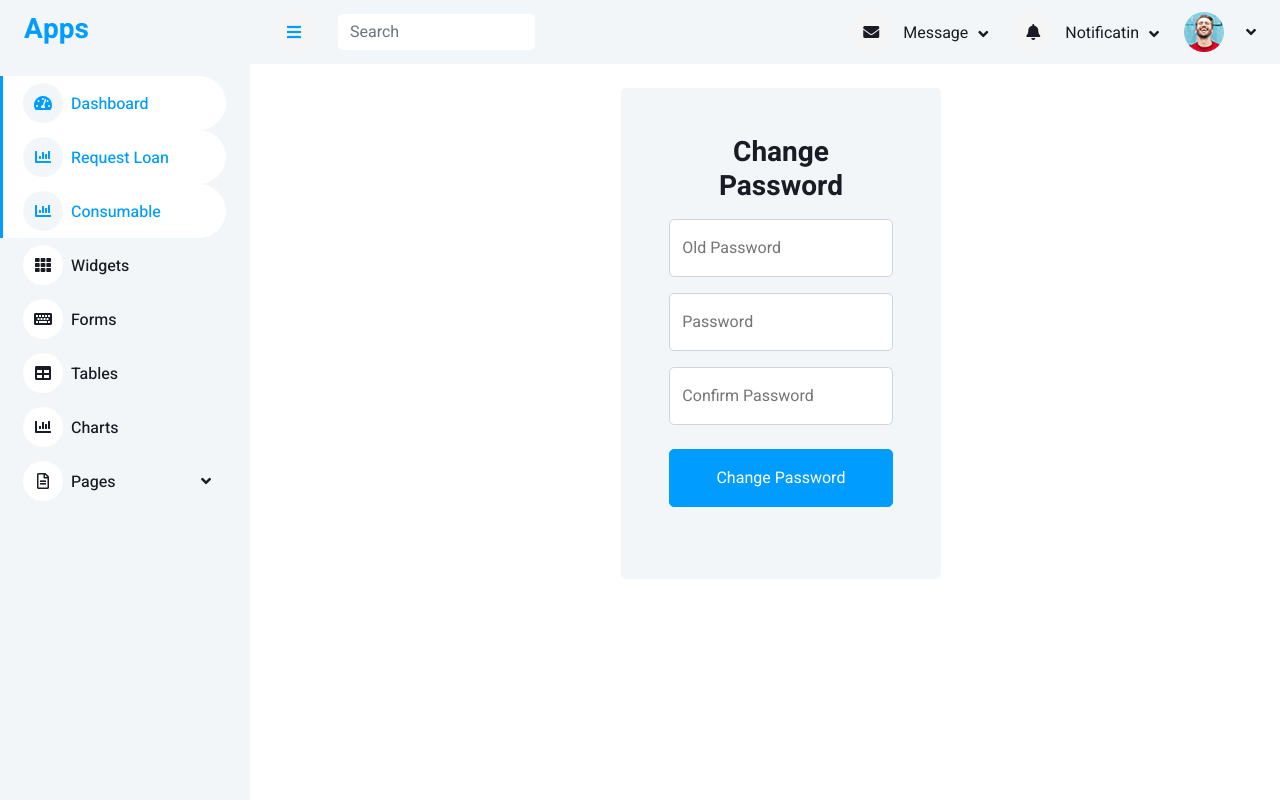
After one commit to salam081/sucrepo, a Django app: page /changePassword in a window 1280 px wide. The commit adds this page. Run offline with Django 5.2, Linux system fonts and the light colour scheme; some libraries are stand-ins or nearby versions.

Commit message:
'updates'

```diff
--- a/accounts/urls.py
+++ b/accounts/urls.py
@@ -13,5 +13,6 @@ urlpatterns = [
     path("next-of-kin/<int:id>/", views.create_or_update_next_of_kin, name="create_or_update_next_of_kin"),
     path("member/<int:id>/", views.member_detail, name="member_detail"),
     path('reset_password/<int:id>/', views.resetPassword, name='reset_password'),
+    path('changePassword', views.changePassword, name='change_password'),
 
 ]
--- a/accounts/views.py
+++ b/accounts/views.py
@@ -301,7 +301,25 @@ def activate_users(request):
     return redirect('all_members')
 
 
+def changePassword(request):
+    if request.method == 'POST':
+        old_password = request.POST.get('old_password')
+        new_password1 = request.POST.get('new_password1')
+        new_password2 = request.POST.get('new_password2')
 
+        if not request.user.check_password(old_password):
+            messages.error(request, 'Old password is incorrect')
+            return redirect('change_password')
+        elif new_password1 != new_password2:
+            messages.error(request, 'New passwords do not match')
+            return redirect('change_password')
+        else:
+            request.user.set_password(new_password1)
+            request.user.save()
+            messages.success(request, 'Password successfully changed login ')
+            return redirect('login')
+
+    return render(request, 'accounts/change_password.html')
 
 
 
--- a/core/settings.py
+++ b/core/settings.py
@@ -25,10 +25,10 @@ SECRET_KEY = 'django-insecure-1nyiiw)z)&8vug8vd(^$k7#=ktj)!_aset5)3nb_x@!m^5^n(5
 # SECURITY WARNING: don't run with debug turned on in production!
 DEBUG = True
 
-# ALLOWED_HOSTS = ['*']
-ALLOWED_HOSTS = ['sucrepo.onrender.com']
+ALLOWED_HOSTS = ['*']
+# ALLOWED_HOSTS = ['sucrepo.onrender.com']
 
-CSRF_TRUSTED_ORIGINS = ['https://sucrepo.onrender.com']
+# CSRF_TRUSTED_ORIGINS = ['https://sucrepo.onrender.com']
 
 
 
--- /dev/null
+++ b/templates/accounts/change_password.html
@@ -0,0 +1,42 @@
+{% extends 'base/base.html' %}
+
+{% block content %}
+ <div class="container-xxl position-relative bg-white d-flex mt-0 p-0">
+
+        <!-- Sign In Start -->
+        <div class="container-fluid mt-0 ">
+            <div class="row h-100 align-items-center justify-content-center ">
+                <div class="col-12 col-sm-8 col-md-6 col-lg-5 col-xl-4">
+                    <div class="bg-light rounded col-md-12 p-4 p-sm-5 my-4 mx-3">
+                        <div class="text-center mb-3">
+                            <h3>Change Password</h3>
+                        </div>
+                        <form method="POST">
+                            {% csrf_token %}
+                            <div class="form-floating mb-3">
+                                <input type="password" class="form-control" name="old_password" id="floatingInput"
+                                    placeholder="Username">
+                                <label for="floatingInput">Old Password</label>
+                            </div>
+                            <div class="form-floating mb-3">
+                                <input type="password" class="form-control" name="new_password1" id="floatingInput"
+                                    placeholder="Password">
+                                <label for="floatingInput">Password</label>
+                            </div>
+                            <div class="form-floating mb-4">
+                                <input type="password" class="form-control" name="new_password2" id="floatingPassword"
+                                    placeholder="Password">
+                                <label for="floatingPassword">Confirm Password</label>
+                            </div>
+
+                            <button type="submit" class="btn btn-primary py-3 w-100 mb-4">Change Password</button>
+
+                    </div>
+                </div>
+                </form>
+            </div>
+        </div>
+        <!-- Sign In End -->
+    </div>
+
+{% endblock content %}
--- a/templates/include/navbar.html
+++ b/templates/include/navbar.html
@@ -94,6 +94,7 @@
                 {% endif %}
 
 
+                <a href="{% url 'change_password' %}" class="dropdown-item">Change Password</a>
                 <a href="#" class="dropdown-item">Settings</a>
                 <a href="{% url 'logout' %}" class="dropdown-item">Log Out</a>
             </div>
--- a/templates/include/sidebar.html
+++ b/templates/include/sidebar.html
@@ -18,7 +18,7 @@
 
             {% if user.is_authenticated and user.group.title == 'admin' %}
             <a href="{% url 'admin_dashboard' %}" class="nav-item nav-link active"><i class="fa fa-tachometer-alt me-2"></i>Dashboard</a>
-            <!-- <a href="{% url 'requested_loan' %}" class="nav-item nav-link active"><i class="fa fa-tachometer-alt me-2"></i>Requested Loan</a> -->
+            <a href="{% url 'summary' %}" class="nav-item nav-link active"><i class="fa fa-tachometer-alt me-2"></i>Summary </a>
             <div class="nav-item dropdown">
                 <a href="#" class="nav-link dropdown-toggle" data-bs-toggle="dropdown"><i class="fa fa-user me-2"></i>Members</a>
                 <div class="dropdown-menu bg-transparent border-0">
--- a/templates/loan/get_all_requested_loan.html
+++ b/templates/loan/get_all_requested_loan.html
@@ -29,6 +29,7 @@
                 <tr>
                     <th class="text-nowrap" style="min-width: 150px;">Full Name</th>
                     <th class="text-nowrap" style="min-width: 120px;">Loan Type</th>
+                    <th class="text-nowrap" style="min-width: 120px;">Loan Term</th>
                     <th class="text-nowrap" style="min-width: 140px;">Requested Amount</th>
                     <th class="text-nowrap" style="min-width: 140px;">Approved Amount</th>
                     <th class="text-nowrap" style="min-width: 100px;">Status</th>
@@ -41,6 +42,7 @@
                        <tr>
                     <td class="text-nowrap text-truncate" style="max-width: 250px;">{{ loan.member }}</td>
                     <td class="text-nowrap text-truncate" style="max-width: 250px;">{{ loan.loan_type }}</td>
+                    <td class="text-nowrap text-center text-truncate" style="max-width: 250px;">{{ loan.loan_term_months }} Months</td>
                     <td class="loan-amount text-nowrap">₦{{ loan.amount|intcomma }}</td>
                     <td class="text-nowrap">₦{{ loan.approved_amount|intcomma }}</td>
                     <td class="text-capitalize text-nowrap">{{ loan.status }}</td>
```
Also changed, not shown: templates/accounts/login.html (+0 -7 lines), templates/accounts/login1.html (deleted, +0 -51 lines), db.sqlite3.
